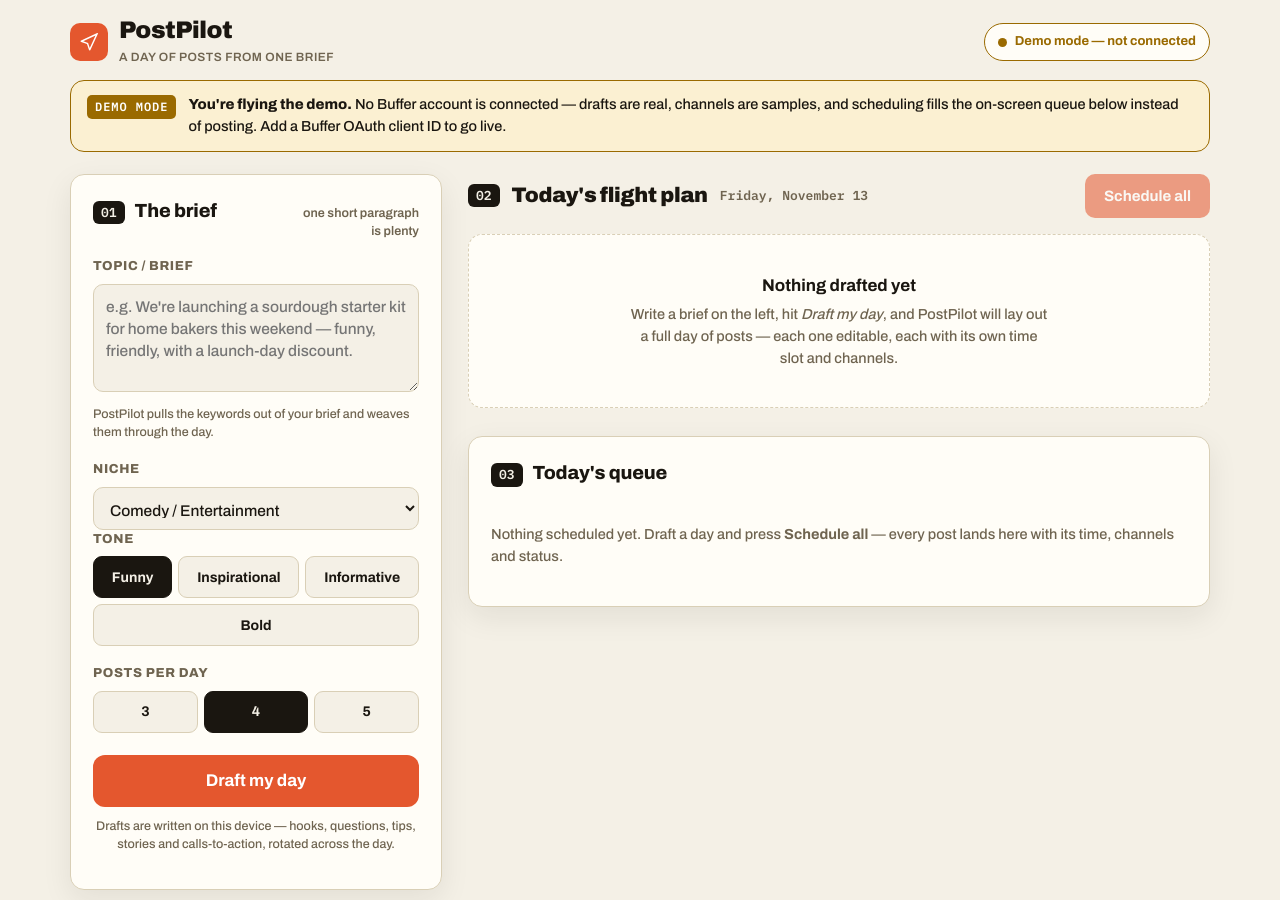
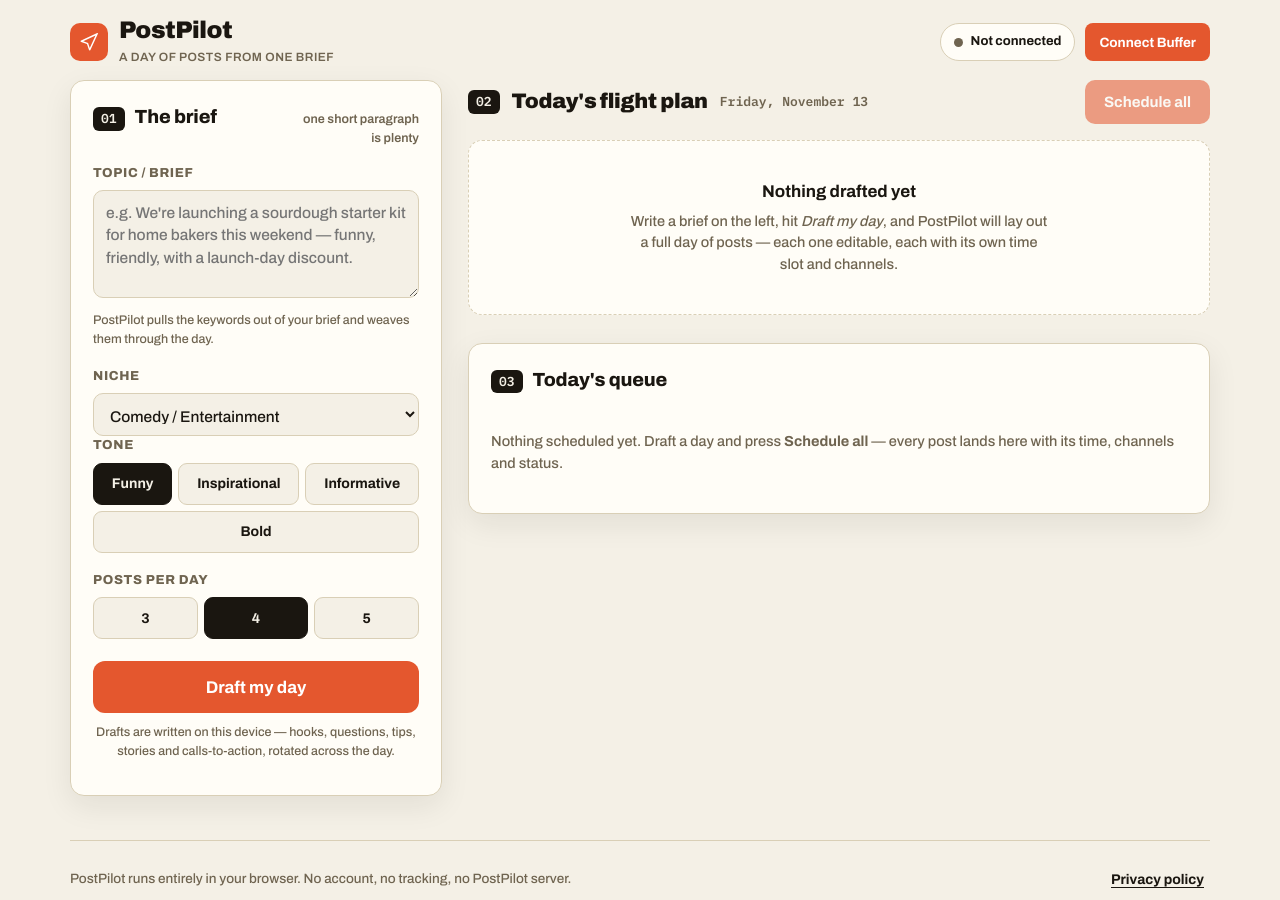
Before and after one commit to umarshareef0165-netizen/postpilot, a plain HTML site: page index.html in a window 1280 px wide. Shown: the top 900 px of the page. Drawn offline with Linux system fonts and the light colour scheme.

Commit message:
Fix demo-mode sentinel (compare against placeholder, keep real client_id in CONFIG)

```diff
--- a/index.html
+++ b/index.html
@@ -469,7 +469,7 @@
       scopes: 'posts:write posts:read account:read offline_access'
     };
 
-    const DEMO_MODE = CONFIG.client_id === 'cVllq6K6IRoM_StO_lmw8C5ZcKHMa9eCi6dhKRm1wMM';
+    const DEMO_MODE = CONFIG.client_id === 'PASTE_BUFFER_CLIENT_ID';
     const REDIRECT_URI = window.location.origin + window.location.pathname;
 
     const LS_ACCESS = 'postpilot_access_token';
```
